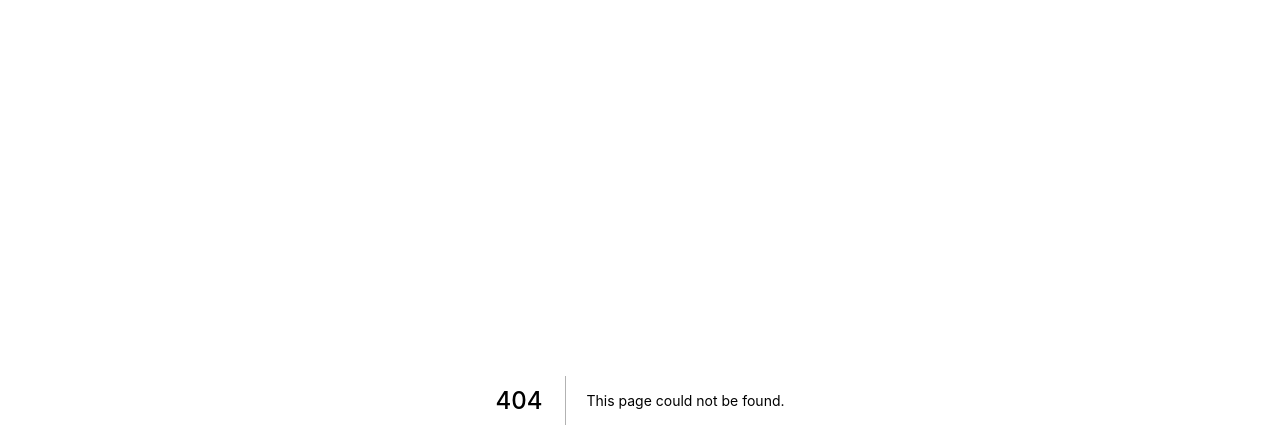
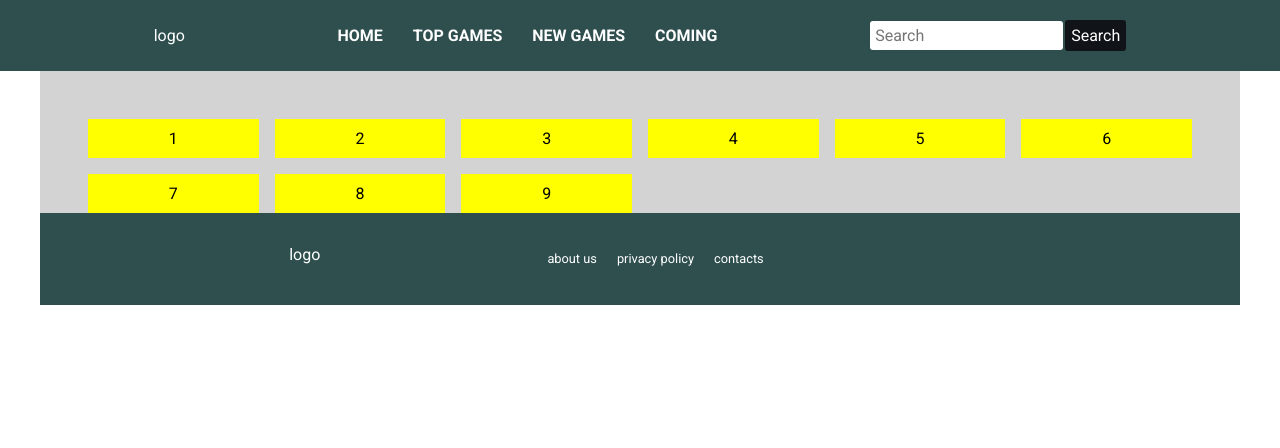
Before and after one commit to OlegFilonchuk/games-app, a Next.js app: page /top in a window 1280 px wide. Before the commit this address had no page. Shown: the top 448 px of the page. Built offline with nearby package versions, Linux system fonts and the light colour scheme.

Commit message:
added container

```diff
--- a/components/Footer.js
+++ b/components/Footer.js
@@ -1,6 +1,7 @@
 /** @jsx jsx */
 import { jsx, css } from '@emotion/core';
 import Link from 'next/link';
+import PropTypes from 'prop-types';
 
 const footer = css`
   & {
@@ -9,6 +10,7 @@ const footer = css`
     padding: 2em;
     margin: auto;
     display: flex;
+    flex-direction: row;
     justify-content: space-evenly;
     @media (max-width: 576px) {
       flex-direction: column;
@@ -42,8 +44,8 @@ const footer = css`
   }
 `;
 
-const Footer = () => (
-  <footer css={footer}>
+const Footer = ({ layout }) => (
+  <footer css={[layout, footer]}>
     <div className="logo">logo</div>
     <ul className="links-list">
       <li>
@@ -66,4 +68,8 @@ const Footer = () => (
   </footer>
 );
 
+Footer.propTypes = {
+  layout: PropTypes.oneOfType([PropTypes.string, PropTypes.object]).isRequired,
+};
+
 export default Footer;
--- a/components/Header.js
+++ b/components/Header.js
@@ -9,10 +9,16 @@ const header = css`
     padding: 1em;
     display: flex;
     flex-flow: row nowrap;
+    @media (max-width: 576px) {
+      flex-direction: column;
+    }
     justify-content: space-evenly;
     align-items: center;
   }
   .search-bar {
+    @media (max-width: 768px) {
+      display: none;
+    }
   }
   .search-bar-input {
     background-color: rgb(255, 255, 255);
--- a/components/Layout.js
+++ b/components/Layout.js
@@ -79,35 +79,26 @@ const reset = css`
 `;
 
 const container = css`
+  & {
+    padding: 3em 3em 0;
+    margin: auto;
+    background-color: lightgrey;
+  }
   @media (max-width: ${bp[0]}px) {
-    main,
-    footer {
-      width: 100%;
-    }
+    padding: 5px;
+    width: 100%;
   }
   ${mq[0]} {
-    main,
-    footer {
-      width: ${bp[0]}px;
-    }
+    width: ${bp[0]}px;
   }
   ${mq[1]} {
-    main,
-    footer {
-      width: ${bp[1]}px;
-    }
+    width: ${bp[1]}px;
   }
   ${mq[2]} {
-    main,
-    footer {
-      width: ${bp[2]}px;
-    }
+    width: ${bp[2]}px;
   }
   ${mq[3]} {
-    footer,
-    main {
-      width: ${bp[3]}px;
-    }
+    width: ${bp[3]}px;
   }
 `;
 
@@ -121,10 +112,10 @@ const Layout = ({ children }) => (
         href="https://fonts.googleapis.com/css?family=Roboto:300,400,500,700&display=swap"
       />
     </Head>
-    <Global styles={[reset, container]} />
+    <Global styles={reset} />
     <Header />
-    {children}
-    <Footer />
+    <div css={container}>{children}</div>
+    <Footer layout={container} />
   </div>
 );
 
--- a/components/nav.js
+++ b/components/nav.js
@@ -5,6 +5,9 @@ import Link from 'next/link';
 const nav = css`
   .nav-list {
     display: flex;
+    @media (max-width: 576px) {
+      flex-direction: column;
+    }
   }
   .nav-list-item {
     margin: 0 5px;
@@ -33,7 +36,7 @@ const Nav = () => (
         </Link>
       </li>
       <li className="nav-list-item">
-        <Link href="/">
+        <Link href="/top">
           <a className="nav-link">Top games</a>
         </Link>
       </li>
--- /dev/null
+++ b/pages/top.js
@@ -0,0 +1,34 @@
+/** @jsx jsx */
+import { jsx, css } from '@emotion/core';
+import Layout from '../components/Layout';
+
+const top = css`
+  & {
+    display: grid;
+    grid-template-columns: repeat(auto-fit, minmax(150px, 1fr));
+    grid-gap: 1em;
+  }
+  .item {
+    background-color: yellow;
+    padding: 10px;
+    text-align: center;
+  }
+`;
+
+const Top = () => (
+  <Layout>
+    <main css={top}>
+      <div className="item">1</div>
+      <div className="item">2</div>
+      <div className="item">3</div>
+      <div className="item">4</div>
+      <div className="item">5</div>
+      <div className="item">6</div>
+      <div className="item">7</div>
+      <div className="item">8</div>
+      <div className="item">9</div>
+    </main>
+  </Layout>
+);
+
+export default Top;
```
Also changed, not shown: pages/index.js (+1 -6 lines).
